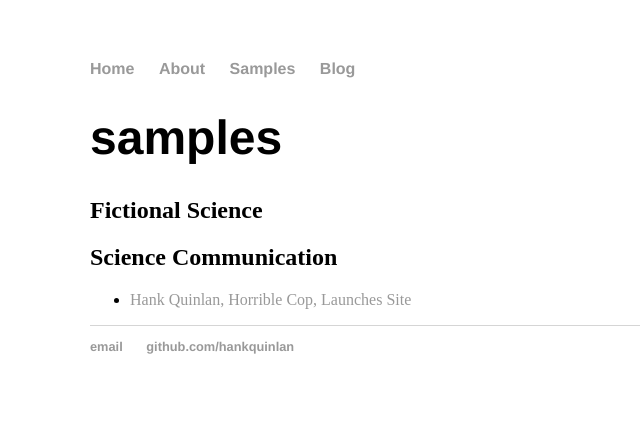
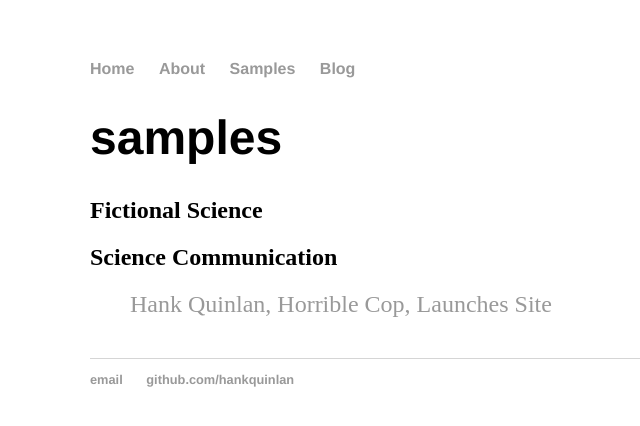
Before and after one commit to Breezytealy/astronomnomy.github.io, a Jekyll site: the page built from samples/index.html, in a window 1280 px wide. Shown: the top 426 px of the page, without its empty margins (102-742 px from the left). Built offline with Jekyll 4.4.1, drawn with Linux system fonts in a browser that asks for light colours.

Commit message:
Update index.html

```diff
--- a/samples/index.html
+++ b/samples/index.html
@@ -10,7 +10,7 @@ title: samples
 	  {% endfor %}
 </ul>
 <h2>Science Communication</h2>
-<ul class="sample">
+<ul class="samples">
 	  {% for sample in site.posts %}
 	    <li><span> <a href="{{ sample.url }}" title="{{ sample.title }}">{{ sample.title }}</a></li>
 	  {% endfor %}
```
